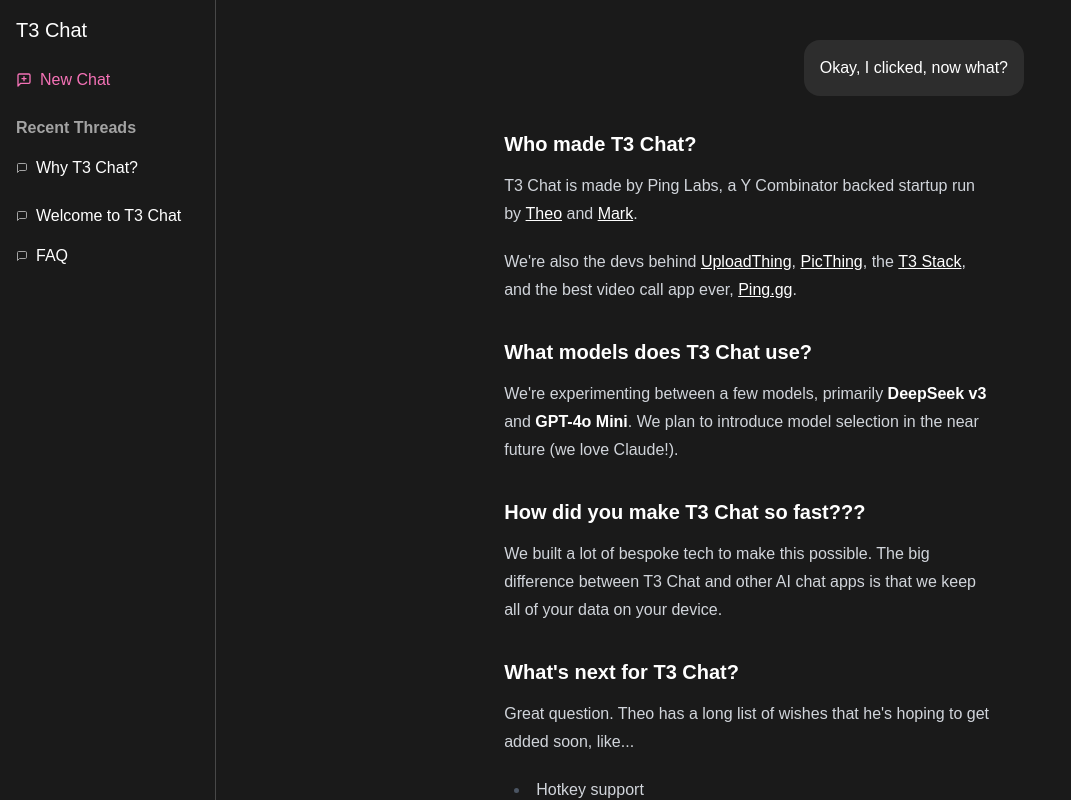
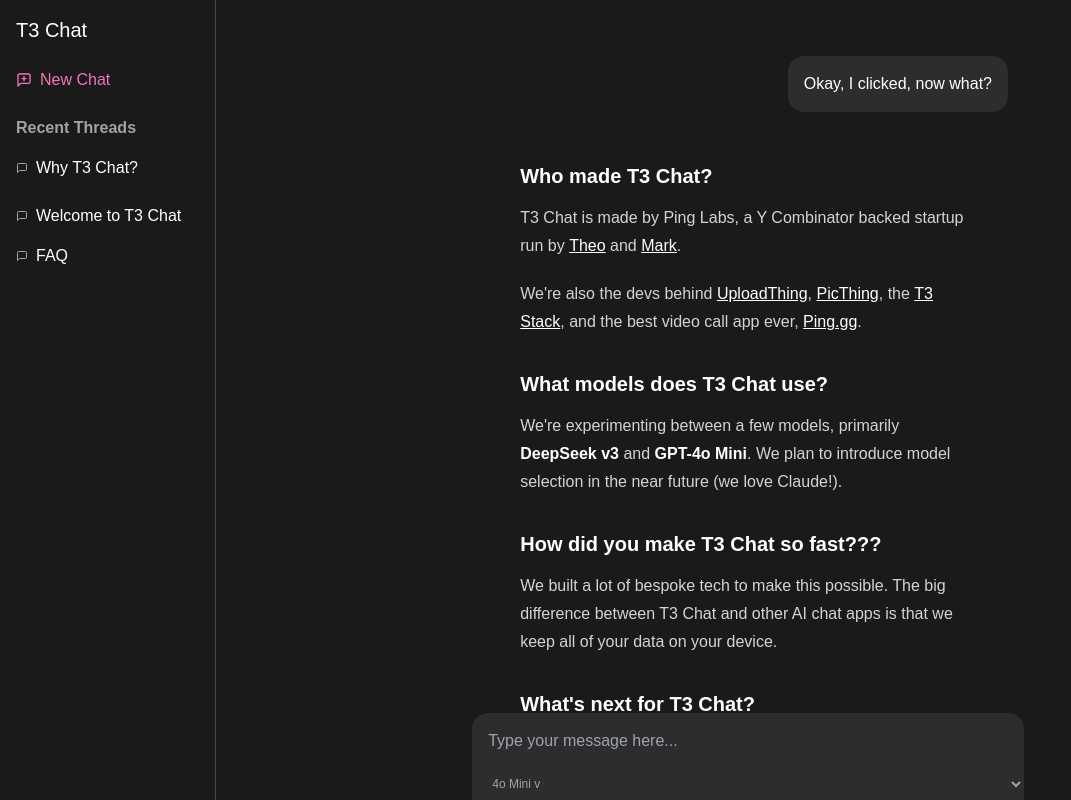
Before and after one commit to dcrebbin/t-free-chat, a Next.js app: page / in a window 1280 px wide. Shown: the whole page, without its empty margins (0-1071 px from the left). Built offline with nearby package versions, Linux system fonts and the light colour scheme.

Commit message:
updated message styling

```diff
--- a/src/app/globals.css
+++ b/src/app/globals.css
@@ -12,3 +12,8 @@
   background: var(--background);
   font-family: Arial, Helvetica, sans-serif;
 }
+
+textarea {
+  font-family: Arial, Helvetica, sans-serif;
+  resize: none;
+}
--- a/src/app/page.tsx
+++ b/src/app/page.tsx
@@ -1,5 +1,13 @@
+"use client";
+
+import { useRef, useState } from "react";
 import Markdown from "react-markdown";
 import remarkGfm from "remark-gfm";
+
+interface Message {
+  role: "user" | "assistant";
+  content: string;
+}
 
 export default function Home() {
   const defaultText = `### Who made T3 Chat?
@@ -23,6 +31,13 @@
 - Local search
 - Branching chats
 - Desktop app`;
+
+  const [messages, setMessages] = useState<Message[]>([
+    { role: "user", content: "Okay, I clicked, now what?" },
+    { role: "assistant", content: defaultText },
+  ]);
+
+  const textAreaRef = useRef<HTMLTextAreaElement>(null);
 
   const newChatIcon = (
     <svg
@@ -60,8 +75,19 @@
     </svg>
   );
 
+  function sendMessage() {
+    console.log("sendMessage");
+    alert("sendMessage");
+    const message = textAreaRef.current?.value;
+    if (message) {
+      setMessages([...messages, { role: "user", content: message }]);
+      textAreaRef.current!.value = "";
+    }
+  }
+
   return (
-    <div className="flex flex-row items-start justify-start h-screen text-white">
+    <div className="flex flex-col items-start justify-start h-screen text-white">
+      <div className="flex flex-row items-start justify-start h-screen">
         <div className="flex flex-col items-start w-72 justify-start h-screen border-r border-white/20 p-4 gap-6">
           <h1 className="text-xl">T3 Chat</h1>
           <a className="text-pink-400 flex flex-row items-center gap-2">
@@ -83,14 +109,47 @@
             </div>
           </div>
         </div>
-      <div className="flex flex-col items-center justify-start h-screen w-full px-[20%] pt-10">
-        <div className="w-full flex flex-row items-center justify-end">
+        <div className="relative flex flex-col items-center justify-start h-screen w-full px-[5%] lg:px-[10%] xl:px-[20%] pt-10">
+          <div className="flex flex-col items-start justify-start gap-4 overflow-y-auto p-4">
+            {messages.map((message, index) =>
+              message.role === "user" ? (
+                <div
+                  key={index}
+                  className="w-full flex flex-row items-center justify-end"
+                >
                   <p className="bg-[#2D2D2D] rounded-2xl p-4">
-            Okay, I clicked, now what?
+                    {message.content}
                   </p>
                 </div>
-        <div className="prose prose-invert max-w-none w-full p-8 overflow-auto">
-          <Markdown remarkPlugins={[remarkGfm]}>{defaultText}</Markdown>
+              ) : (
+                <div
+                  key={index}
+                  className="prose prose-invert max-w-none w-full p-8"
+                >
+                  <Markdown remarkPlugins={[remarkGfm]}>
+                    {message.content}
+                  </Markdown>
+                </div>
+              )
+            )}
+          </div>
+          <div className="relative w-full h-[7rem] border-none outline-none rounded-t-2xl bg-[#2D2D2D] bottom-0 p-4 ">
+            <textarea
+              onKeyDown={(e) => {
+                if (e.key === "Enter") {
+                  e.preventDefault();
+                  sendMessage();
+                }
+              }}
+              ref={textAreaRef}
+              placeholder="Type your message here..."
+              className="w-full h-full bg-transparent border-none outline-none"
+            ></textarea>
+            <select className="absolute z-10 bottom-0 right-0 w-full px-4 py-2 bg-transparent text-gray-400 border-none outline-none text-xs">
+              <option value="gpt-4o-mini">4o Mini v</option>
+              <option value="deepseek-v3">DeepSeek v3 v</option>
+            </select>
+          </div>
         </div>
       </div>
     </div>
```
Lines whose indentation alone changed are shown as unchanged.
